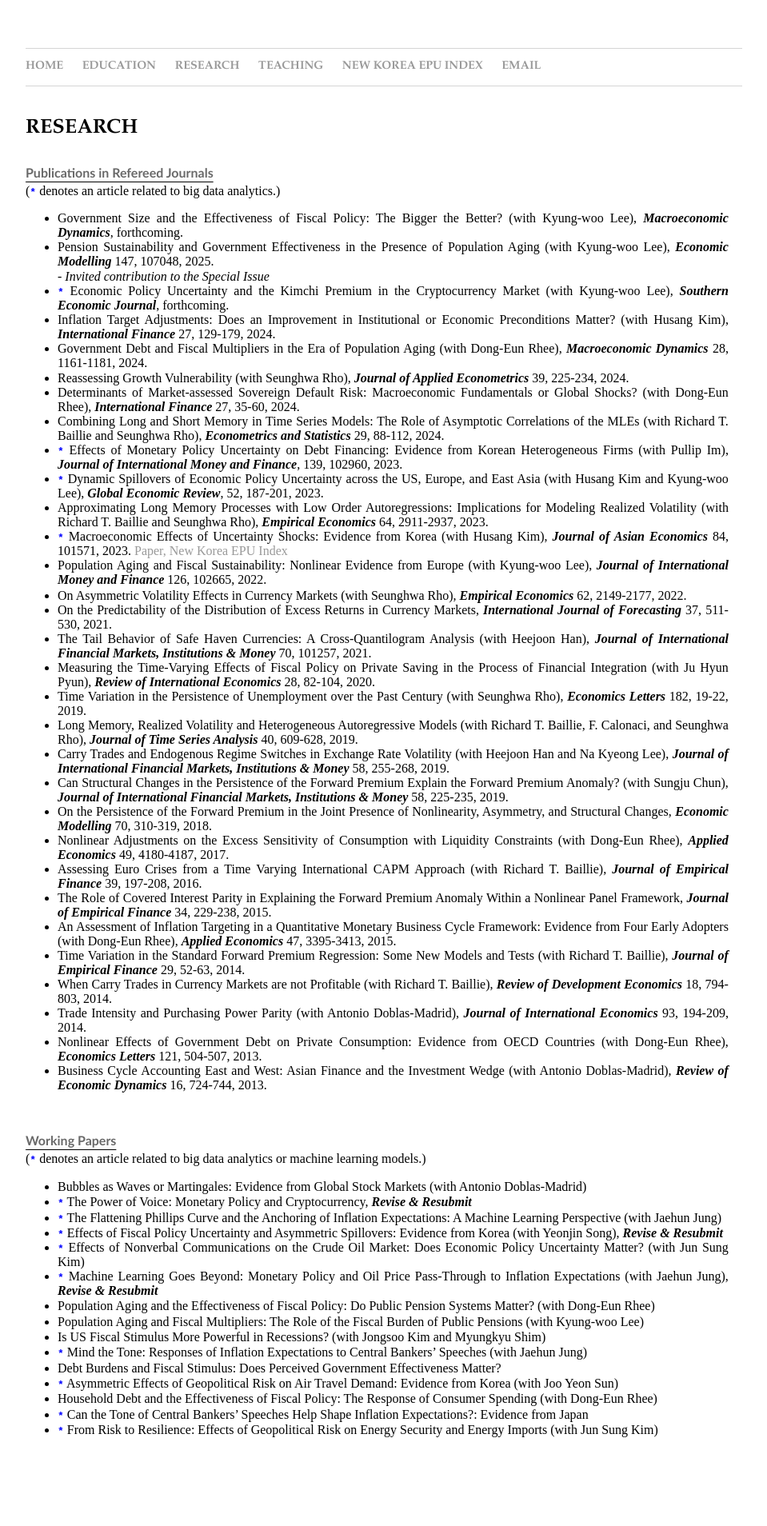
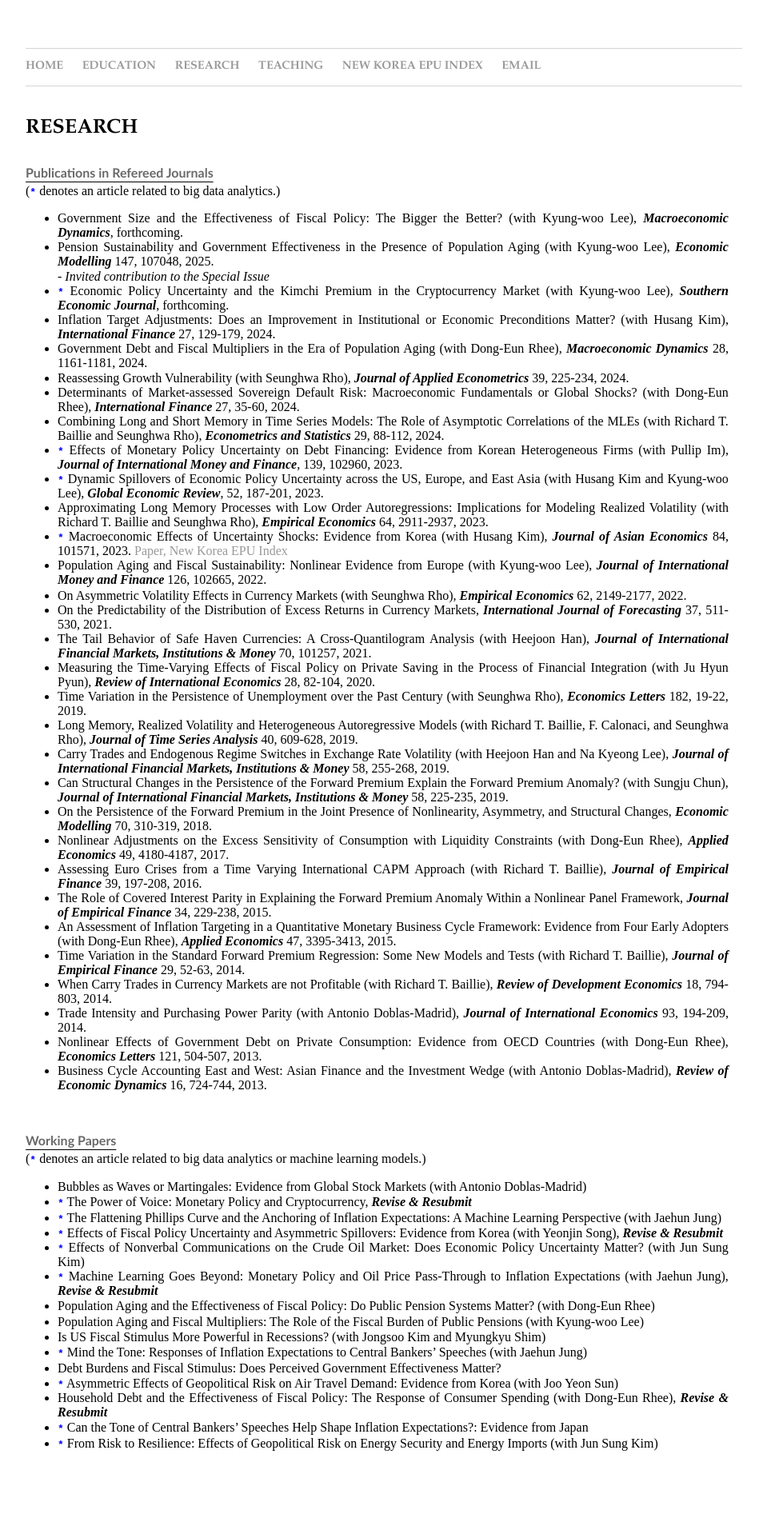
Before and after one commit to dooyeoncho/dooyeoncho.github.io, a Jekyll site: the page built from pages/research.html, in a window 1280 px wide. Shown: the whole page at 80% size, without its empty margins (160-1119 px from the left). Built offline with Jekyll 4.4.1, drawn with Linux system fonts in a browser that asks for light colours.

Commit message:
Update research.html

```diff
--- a/pages/research.html
+++ b/pages/research.html
@@ -74,7 +74,7 @@
 		<span><li><code style="color : blue"><b>*</b></code> Mind the Tone: Responses of Inflation Expectations to Central Bankers’ Speeches (with Jaehun Jung)</li></span>
 		<span><li>Debt Burdens and Fiscal Stimulus: Does Perceived Government Effectiveness Matter?</li></span>
 		<span><li><code style="color : blue"><b>*</b></code> Asymmetric Effects of Geopolitical Risk on Air Travel Demand: Evidence from Korea (with Joo Yeon Sun)</li></span>
-		<span><li>Household Debt and the Effectiveness of Fiscal Policy: The Response of Consumer Spending (with Dong-Eun Rhee)</li></span>
+		<span><li>Household Debt and the Effectiveness of Fiscal Policy: The Response of Consumer Spending (with Dong-Eun Rhee), <em property="italic"><b>Revise & Resubmit</b></em></li></span>
 		<span><li><code style="color : blue"><b>*</b></code> Can the Tone of Central Bankers’ Speeches Help Shape Inflation Expectations?: Evidence from Japan</li></span>
 		<span><li><code style="color : blue"><b>*</b></code> From Risk to Resilience: Effects of Geopolitical Risk on Energy Security and Energy Imports (with Jun Sung Kim)</li></span>
 	</ul>
```
